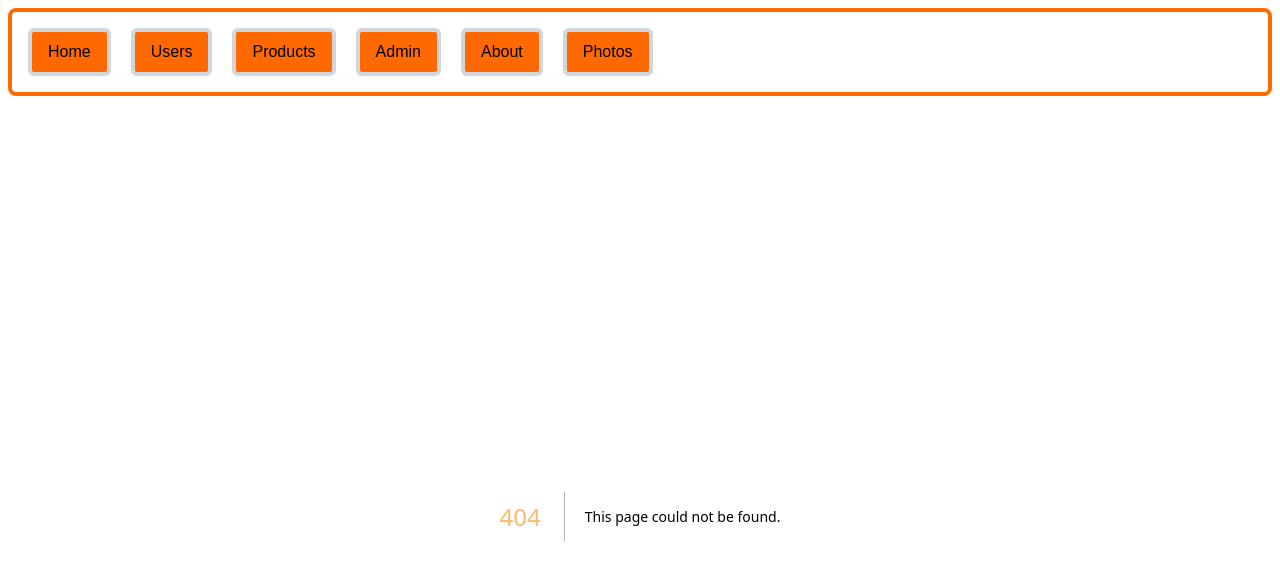
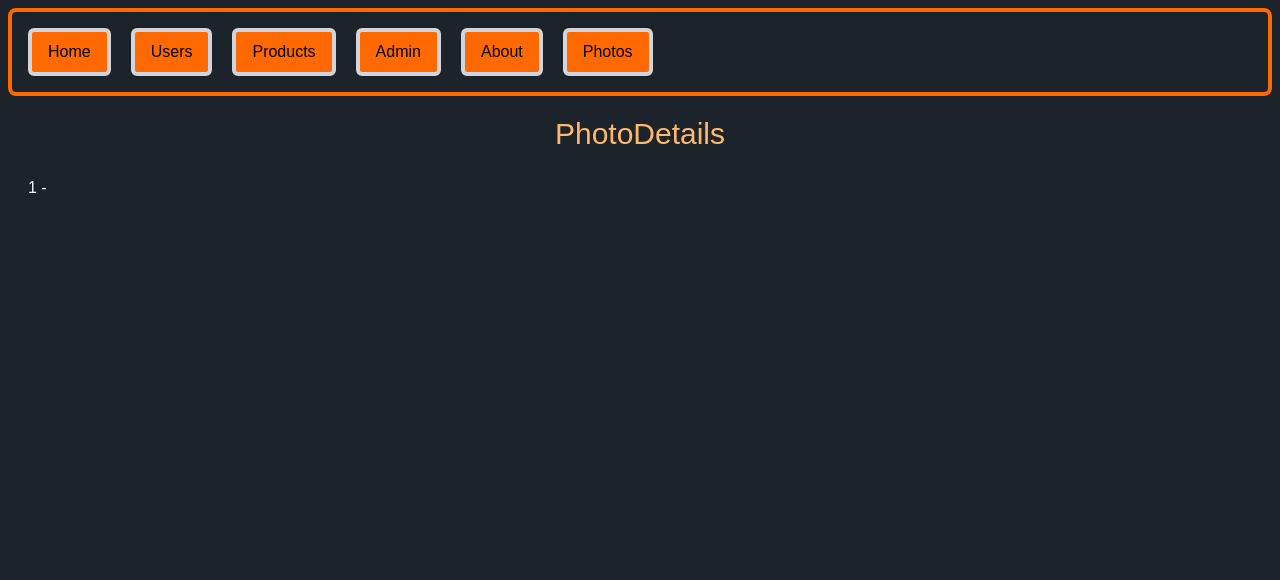
Before and after one commit to Alanimustafa/LRN-NEXTJS-MOSH, a Next.js app: page /photos/1 in a window 1280 px wide. Before the commit this address had no page. Shown: the top 580 px of the page. Built offline with nearby package versions, Linux system fonts and the light colour scheme.

Commit message:
using params to Photos page

```diff
--- /dev/null
+++ b/app/photos/[id]/page.tsx
@@ -0,0 +1,17 @@
+import React from 'react'
+
+interface Props {
+  params: { id: number; title: string}
+}
+  const PhotoDetails = ({params: {id, title}} : Props) => {
+    console.log (`This The title: ${title}`);
+  return (
+    <div>
+        <h1>PhotoDetails</h1>
+        <br />
+        <h2>{id} - {title}</h2>
+    </div>
+  )
+}
+
+export default PhotoDetails
--- a/app/photos/components/PhotosTable.tsx
+++ b/app/photos/components/PhotosTable.tsx
@@ -8,7 +8,7 @@ interface Photo {
     title: string,
     url: string,
     thumbnailUrl: string
-    };
+};
 
 interface Props {
     sortOrder : string;
```
